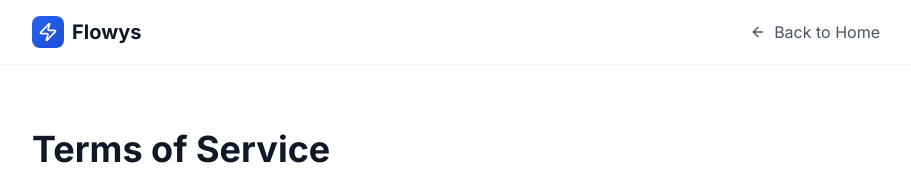
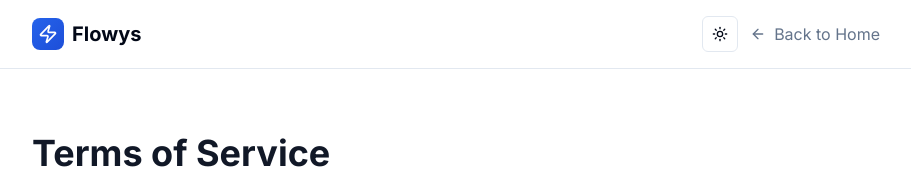
Before and after one commit to ashcbrd/flowys, a Next.js app: page /terms in a window 1280 px wide. Shown: the top 169 px of the page, without its empty margins (184-1095 px from the left). Built offline with nearby package versions, Linux system fonts and the light colour scheme.

Commit message:
feat(ui): add theme toggle in all pages

```diff
--- a/app/integrations/page.tsx
+++ b/app/integrations/page.tsx
@@ -45,6 +45,7 @@ import {
 } from "@/components/ui/dropdown-menu";
 import { Tabs, TabsContent, TabsList, TabsTrigger } from "@/components/ui/tabs";
 import { useToast } from "@/hooks/use-toast";
+import { ThemeToggle } from "@/components/ui/theme-toggle";
 import { cn } from "@/lib/utils";
 
 interface IntegrationConfig {
@@ -401,6 +402,8 @@ export default function IntegrationsPage() {
             <h1 className="text-lg font-semibold">App Integrations</h1>
           </div>
         </div>
+        <div className="flex items-center gap-3">
+          <ThemeToggle />
           <Button
             variant="outline"
             size="sm"
@@ -413,6 +416,7 @@ export default function IntegrationsPage() {
             <RefreshCw className={cn("h-4 w-4 mr-2", loading && "animate-spin")} />
             Refresh
           </Button>
+        </div>
       </header>
 
       {/* Main Content */}
--- a/app/layout.tsx
+++ b/app/layout.tsx
@@ -21,7 +21,7 @@ export default function RootLayout({
       <body className={inter.className}>
         <ThemeProvider
           attribute="class"
-          defaultTheme="system"
+          defaultTheme="light"
           enableSystem
           disableTransitionOnChange
         >
--- a/app/page.tsx
+++ b/app/page.tsx
@@ -19,6 +19,7 @@ import {
   Check,
   Sparkles,
 } from "lucide-react";
+import { ThemeToggle } from "@/components/ui/theme-toggle";
 
 // Animated pixel background component
 function PixelBackground() {
@@ -152,6 +153,7 @@ export default function LandingPage() {
             </Link>
           </div>
           <div className="flex items-center gap-4">
+            <ThemeToggle />
             <Link
               href="/workflow"
               target="_blank"
--- a/app/privacy/page.tsx
+++ b/app/privacy/page.tsx
@@ -1,11 +1,14 @@
+"use client";
+
 import Link from "next/link";
 import { Zap, ArrowLeft } from "lucide-react";
+import { ThemeToggle } from "@/components/ui/theme-toggle";
 
 export default function PrivacyPage() {
   return (
-    <div className="min-h-screen bg-white">
+    <div className="min-h-screen bg-background">
       {/* Header */}
-      <header className="border-b border-gray-100 bg-white sticky top-0 z-50">
+      <header className="border-b bg-background/80 backdrop-blur-sm sticky top-0 z-50">
         <div className="max-w-4xl mx-auto px-6 py-4 flex items-center justify-between">
           <Link href="/" className="flex items-center gap-2">
             <div className="w-8 h-8 bg-gradient-to-br from-blue-600 to-blue-700 rounded-lg flex items-center justify-center">
@@ -13,6 +16,8 @@ export default function PrivacyPage() {
             </div>
             <span className="text-xl font-bold text-gray-900">Flowys</span>
           </Link>
+          <div className="flex items-center gap-3">
+            <ThemeToggle />
             <Link
               href="/"
               className="flex items-center gap-2 text-gray-600 hover:text-gray-900 transition-colors"
@@ -20,6 +25,7 @@ export default function PrivacyPage() {
               <ArrowLeft className="w-4 h-4" />
               Back to Home
             </Link>
+          </div>
         </div>
       </header>
 
--- a/app/settings/page.tsx
+++ b/app/settings/page.tsx
@@ -42,6 +42,7 @@ import {
   type ApiKeyScope,
 } from "@/lib/api";
 import { useToast } from "@/hooks/use-toast";
+import { ThemeToggle } from "@/components/ui/theme-toggle";
 import { cn } from "@/lib/utils";
 
 const WEBHOOK_EVENTS: { value: WebhookEvent; label: string }[] = [
@@ -297,10 +298,13 @@ export default function SettingsPage() {
             <h1 className="text-lg font-semibold">Settings</h1>
           </div>
         </div>
-        <Button variant="outline" size="sm" onClick={fetchData} disabled={loading}>
-          <RefreshCw className={cn("h-4 w-4 mr-2", loading && "animate-spin")} />
-          Refresh
-        </Button>
+        <div className="flex items-center gap-3">
+          <ThemeToggle />
+          <Button variant="outline" size="sm" onClick={fetchData} disabled={loading}>
+            <RefreshCw className={cn("h-4 w-4 mr-2", loading && "animate-spin")} />
+            Refresh
+          </Button>
+        </div>
       </header>
 
       {/* Main Content */}
--- a/app/terms/page.tsx
+++ b/app/terms/page.tsx
@@ -1,25 +1,31 @@
+"use client";
+
 import Link from "next/link";
 import { Zap, ArrowLeft } from "lucide-react";
+import { ThemeToggle } from "@/components/ui/theme-toggle";
 
 export default function TermsPage() {
   return (
-    <div className="min-h-screen bg-white">
+    <div className="min-h-screen bg-background">
       {/* Header */}
-      <header className="border-b border-gray-100 bg-white sticky top-0 z-50">
+      <header className="border-b bg-background/80 backdrop-blur-sm sticky top-0 z-50">
         <div className="max-w-4xl mx-auto px-6 py-4 flex items-center justify-between">
           <Link href="/" className="flex items-center gap-2">
             <div className="w-8 h-8 bg-gradient-to-br from-blue-600 to-blue-700 rounded-lg flex items-center justify-center">
               <Zap className="w-5 h-5 text-white" />
             </div>
-            <span className="text-xl font-bold text-gray-900">Flowys</span>
+            <span className="text-xl font-bold">Flowys</span>
           </Link>
+          <div className="flex items-center gap-3">
+            <ThemeToggle />
             <Link
               href="/"
-            className="flex items-center gap-2 text-gray-600 hover:text-gray-900 transition-colors"
+              className="flex items-center gap-2 text-muted-foreground hover:text-foreground transition-colors"
             >
               <ArrowLeft className="w-4 h-4" />
               Back to Home
             </Link>
+          </div>
         </div>
       </header>
 
--- a/app/tutorial/page.tsx
+++ b/app/tutorial/page.tsx
@@ -19,6 +19,7 @@ import {
   X,
 } from "lucide-react";
 import { Button } from "@/components/ui/button";
+import { ThemeToggle } from "@/components/ui/theme-toggle";
 import { cn } from "@/lib/utils";
 
 // Tutorial steps
@@ -113,12 +114,15 @@ export default function TutorialPage() {
             <span className="text-xl font-bold">Flowys</span>
             <span className="text-sm text-muted-foreground ml-2">Tutorial</span>
           </Link>
+          <div className="flex items-center gap-3">
+            <ThemeToggle />
             <Button variant="outline" asChild>
               <Link href="/workflow">
                 Skip Tutorial
                 <X className="h-4 w-4 ml-1" />
               </Link>
             </Button>
+          </div>
         </div>
       </header>
 
```
Lines whose indentation alone changed are shown as unchanged.
